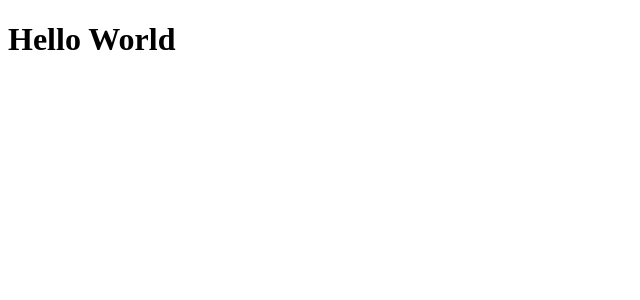
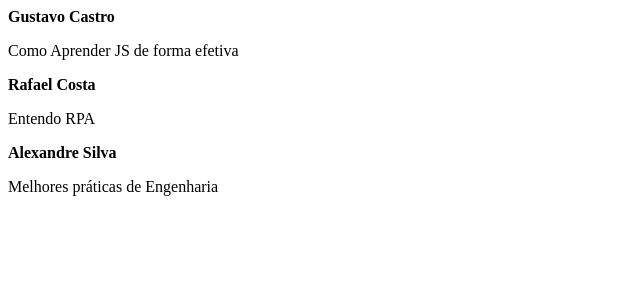
Before and after one commit to gustavocastrow/ignite-reactjs, a React (Vite) app in the folder aulas/01-fundamentos-reactjs/: page / in a window 1280 px wide. Shown: the top 300 px of the page, without its empty margins (0-640 px from the left). Built offline with nearby package versions, Linux system fonts and the light colour scheme.

Commit message:
modulo: Iniciando com React

```diff
--- a/aulas/01-fundamentos-reactjs/src/App.jsx
+++ b/aulas/01-fundamentos-reactjs/src/App.jsx
@@ -1,8 +1,24 @@
-function App() {
+import { Post } from './Post';
+
+export function App() {
 
   return (
-    <h1>Hello World</h1>
+    <div>
+     <Post
+      author="Gustavo Castro"
+      content="Como Aprender JS de forma efetiva"
+      />
+
+      <Post
+      author="Rafael Costa"
+      content="Entendo RPA"
+      />
+
+      <Post
+      author="Alexandre Silva"
+      content="Melhores práticas de Engenharia"
+      />
+    </div>
+
   )
 }
-
-export default App
--- /dev/null
+++ b/aulas/01-fundamentos-reactjs/src/Post.jsx
@@ -0,0 +1,10 @@
+export function Post(props){
+  console.log(props);
+  return  (
+    <div>
+      <strong>{props.author}</strong>
+      <p>{props.content}</p>
+    </div>
+
+  )
+}
--- a/aulas/01-fundamentos-reactjs/src/main.jsx
+++ b/aulas/01-fundamentos-reactjs/src/main.jsx
@@ -1,6 +1,6 @@
 import React from 'react'
 import ReactDOM from 'react-dom/client'
-import App from './App'
+import {App} from './App'
 
 
 ReactDOM.createRoot(document.getElementById('root')).render(
```
